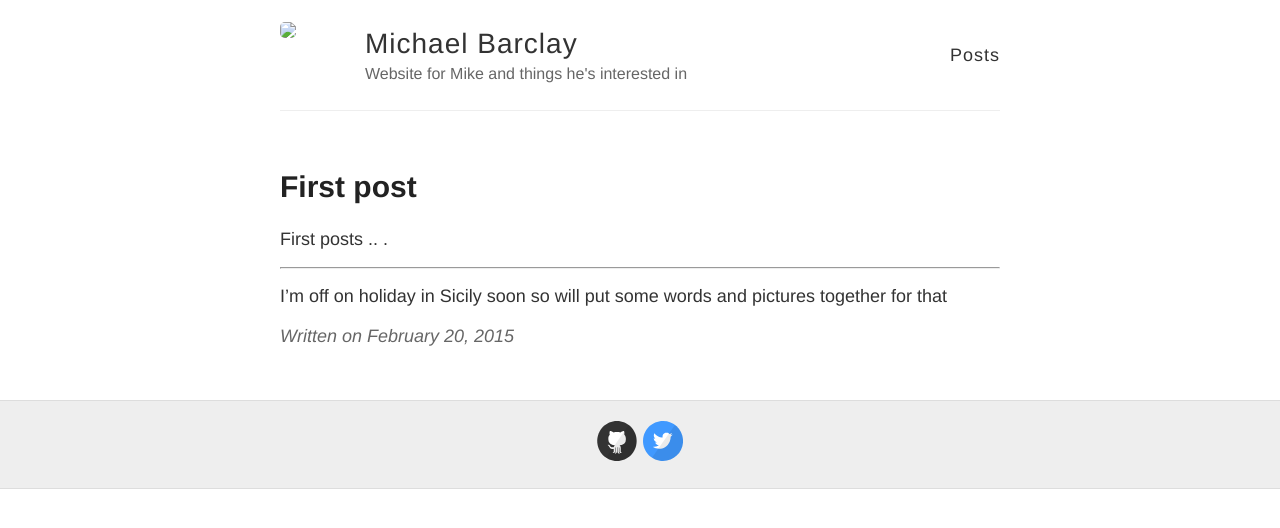
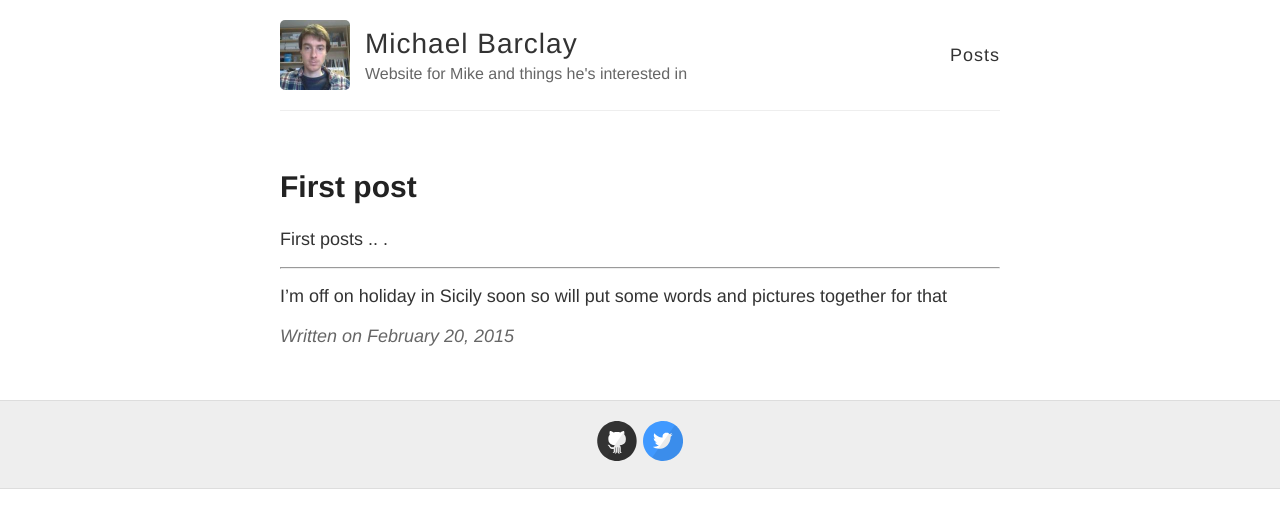
Before and after one commit to MikeBarcl/mikebarcl.github.io, a Jekyll site: the page built from _posts/2015-2-20-Hello-Website.md, in a window 1280 px wide. Shown: the top 528 px of the page. Built offline with Jekyll 4.4.1, drawn with Linux system fonts in a browser that asks for light colours; Markdown is read by kramdown in place of the engine named in the settings.

Commit message:
using raw link for avartar

```diff
--- a/_config.yml
+++ b/_config.yml
@@ -9,7 +9,8 @@ name: Michael Barclay
 description: Website for Mike and things he's interested in
 
 # URL of your avatar or profile pic (you could use your GitHub profile pic)
-avatar: images/Avatar.jpeg
+avatar: https://raw.githubusercontent.com/MikeBarcl/mikebarcl.github.io/master/images/Avatar.jpeg
+#images/Avatar.jpeg
 
 #
 # Flags below are optional
```
Also changed, not shown: 1 other file.
